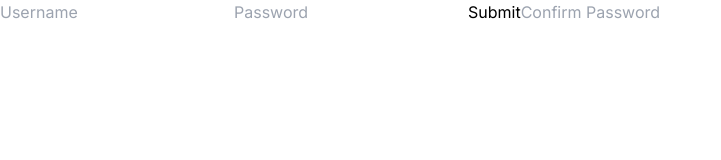
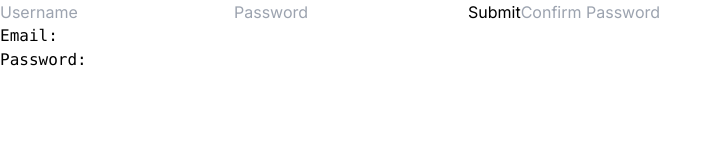
Before and after one commit to joshua95-web/Josh-Auth-Site-Test, a Next.js app in the folder joshauthtestsite/: page /signup in a window 1280 px wide. Shown: the top 160 px of the page, without its empty margins (0-721 px from the left). Built offline with nearby package versions, Linux system fonts and the light colour scheme.

Commit message:
added <pre> to show the changes made as they're typed

```diff
--- a/joshauthtestsite/app/signup/page.tsx
+++ b/joshauthtestsite/app/signup/page.tsx
@@ -51,6 +51,10 @@ function handleChange(event: React.ChangeEvent<HTMLInputElement>) {
                 <button type="submit">Submit</button>
         <input type="password" placeholder="Confirm Password" />
         </form>
+        <pre>
+            <p>Email: {username}</p>
+            <p>Password: {password}</p>
+        </pre>
         </div>
     )
 }
```
